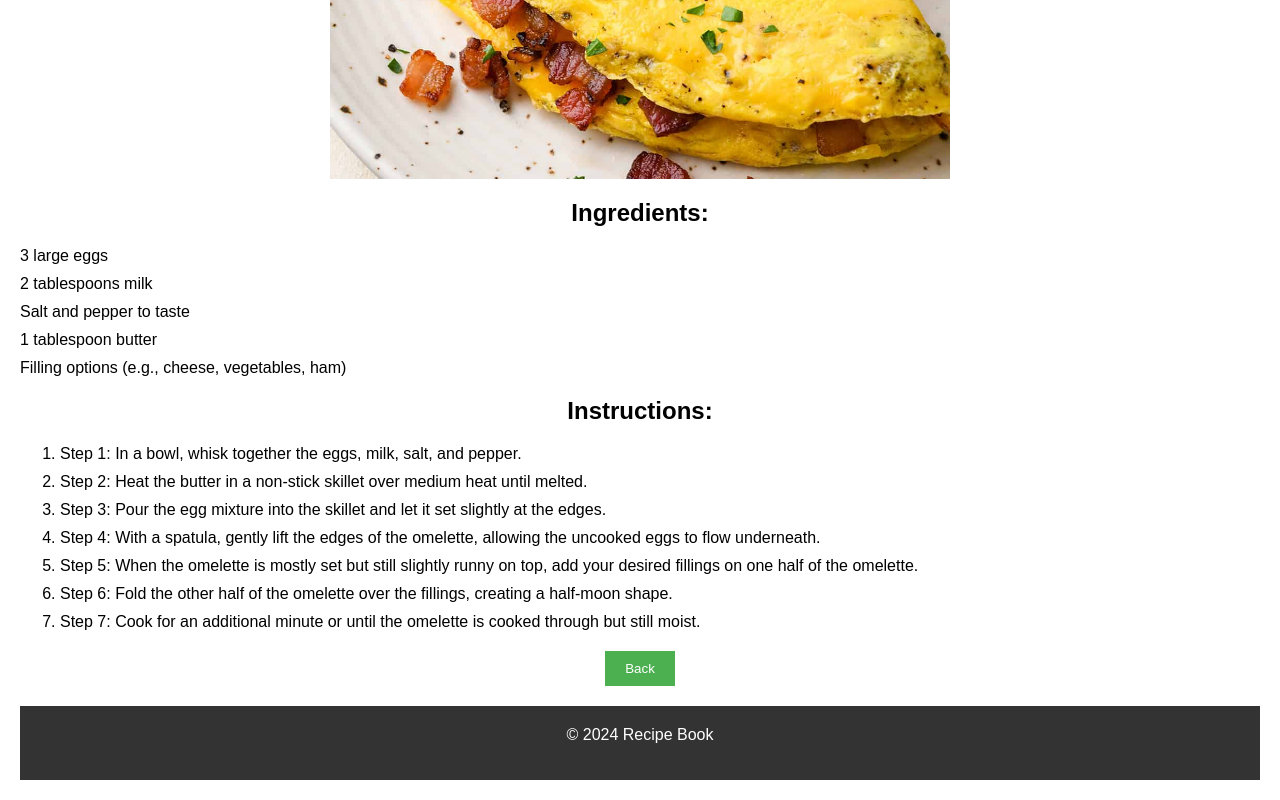
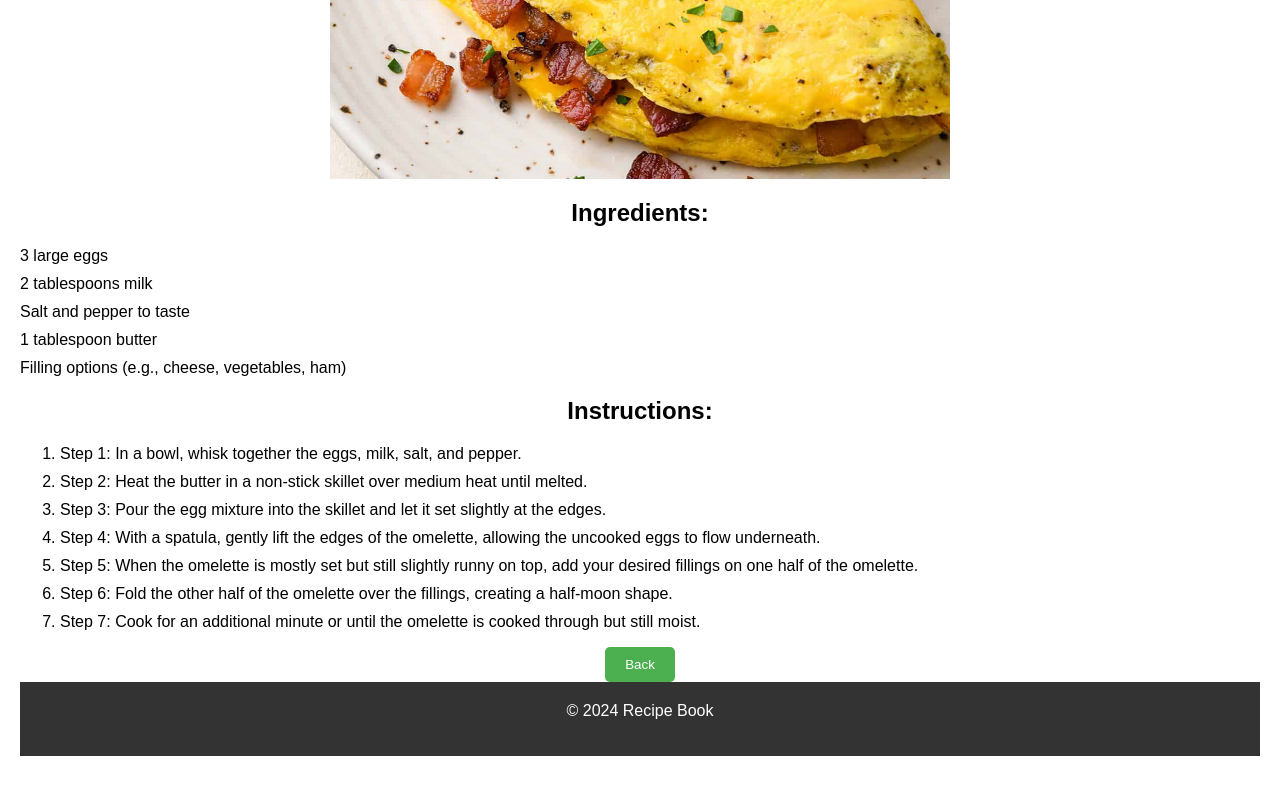
Before and after one commit to ahmdirfnz/Book-Recipe-Kroni, a website: page omelette.html in a window 1280 px wide. Shown: the part 521-1321 px from the top of the page. After the commit the page ends 1297 px from the top, so only its background shows below. Drawn offline with Linux system fonts and the light colour scheme.

Commit message:
update code baru

```diff
--- a/omelette.html
+++ b/omelette.html
@@ -33,12 +33,12 @@
 
         button {
             display: block;
-            margin: 20px auto;
+            margin: 0px auto;
             padding: 10px 20px;
             background-color: #4CAF50;
             color: #fff;
             border: none;
-            /* border-radius: 5px;  */
+            border-radius: 5px;
             cursor: pointer;
         }
         footer {
```
Also changed, not shown: pancakes.html (+1 -1 lines).
